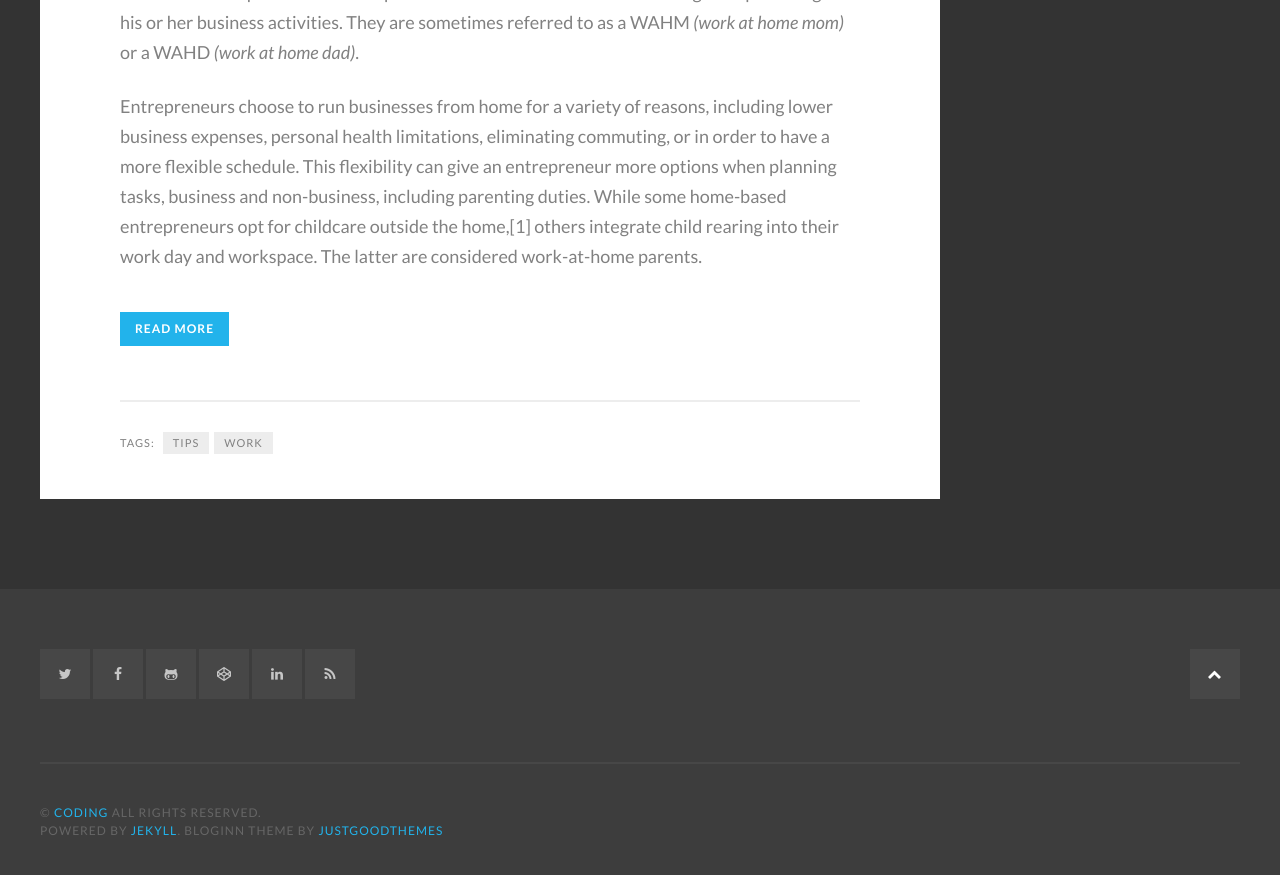
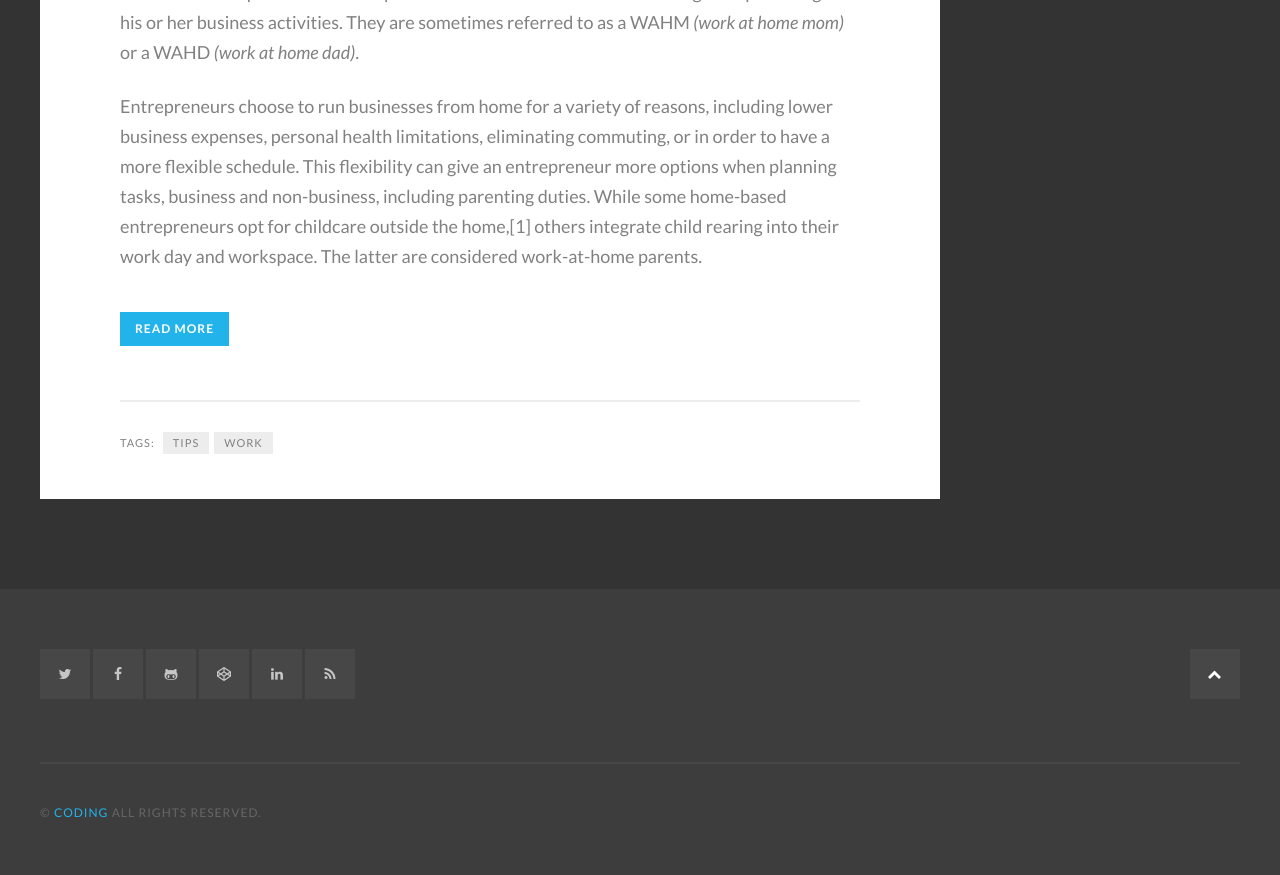
Before and after one commit to dvonrohr/dvonrohr.github.io, a Jekyll site: the page built from index.html, in a window 1280 px wide and 900 px high, scrolled down 5744 px. Shown: the top 875 px of the window. Built offline with Jekyll 4.4.1, drawn with Linux system fonts in a browser that asks for light colours; some web fonts are replaced; the list of posts is cut into pages by our own code.

Commit message:
[REFACTOR] Remove adds from footer

```diff
--- a/_includes/footer.html
+++ b/_includes/footer.html
@@ -34,7 +34,7 @@
             <a target="_blank" class="fa-feed square fill-horizontal" href="{{ site.baseurl }}/feed.xml"><span class="screen-reader-text">RSS</span></a>
         </div><!-- .social-links -->
         <div class="site-info">
-            &copy; <a href="{{ site.baseurl }}/">{{site.title}}</a> all rights reserved. <br />Powered by <a target="_blank" href="https://jekyllrb.com/">Jekyll</a>. BlogInn theme by <a target="_blank" href="http://justgoodthemes.com/">JustGoodThemes</a>
+            &copy; <a href="{{ site.baseurl }}/">{{site.title}}</a> all rights reserved.
             <a href="#top" id="top-link" class="fa-chevron-up top-link square fill-horizontal"><span class="screen-reader-text">Back to the top</span></a>
         </div><!-- .site-info -->
     </div><!-- .inner -->
```
